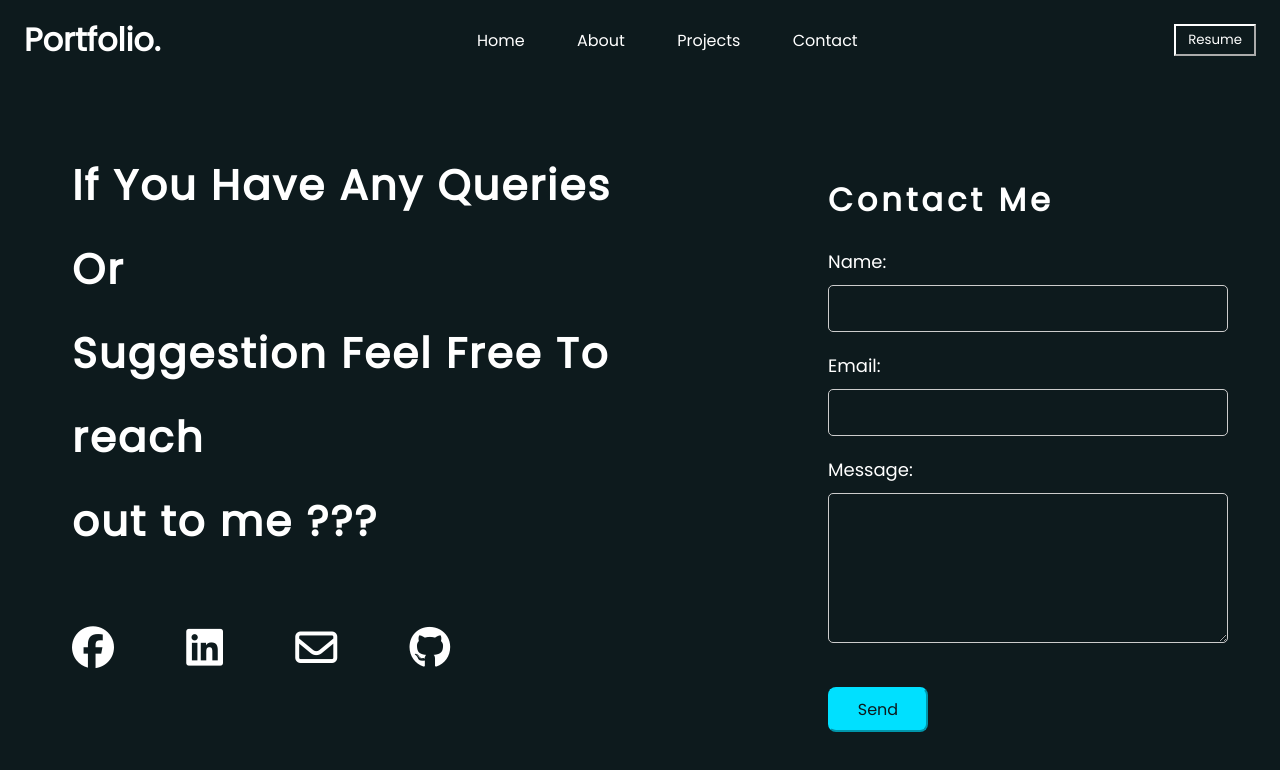
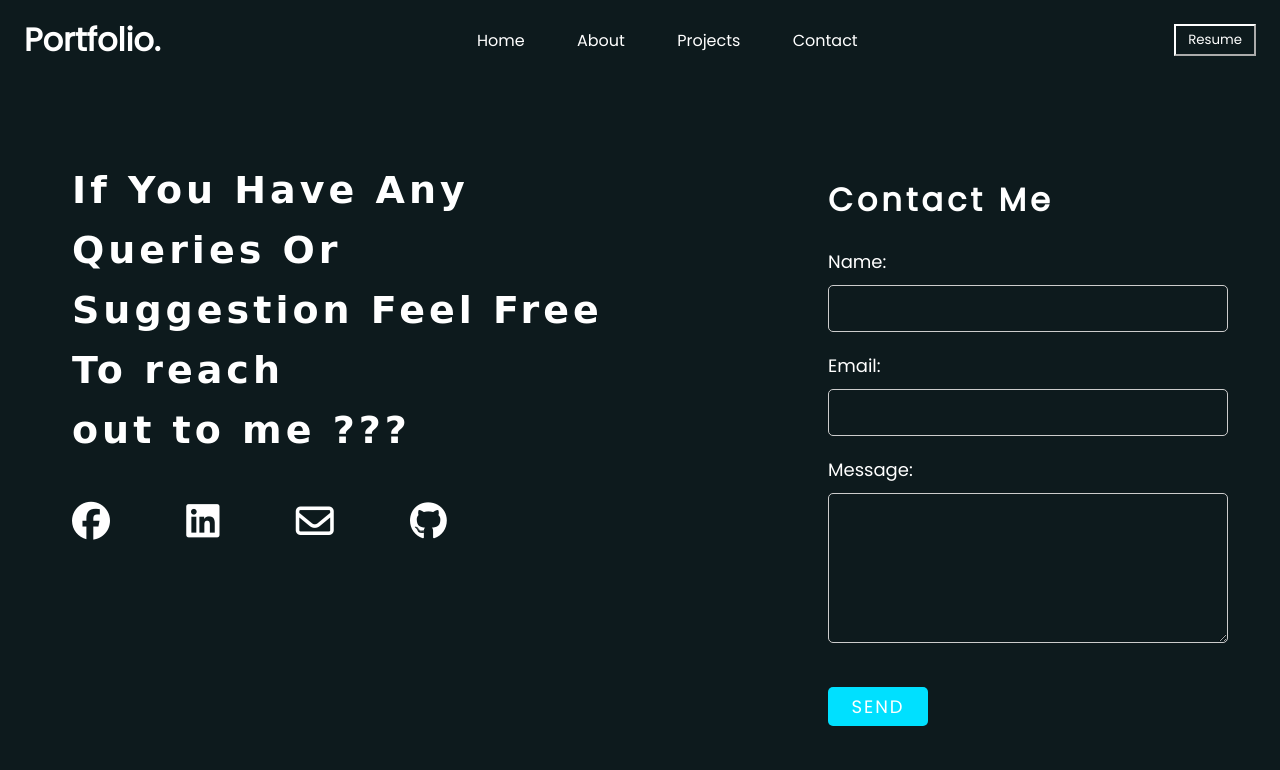
Before and after one commit to UjjwalBudha1/UjjwalBudha, a plain HTML site: page contact.html in a window 1280 px wide. Drawn offline with Linux system fonts and the light colour scheme.

Commit message:
changes were made to contact page

```diff
--- a/contact.html
+++ b/contact.html
@@ -6,6 +6,7 @@
     <meta name="viewport" content="width=device-width, initial-scale=1.0">
     <title>Document</title>
     <link rel="stylesheet" href="style-contact.css">
+    <script src="script.js"></script>
     <script src="https://kit.fontawesome.com/9ac314ee72.js" crossorigin="anonymous"></script>
 
 </head>
@@ -33,7 +34,7 @@
             <div class="contact">
 
                 <h1>Contact Me</h1>
-                <form>
+                <form action="https://formsubmit.co/abd412b68fc98d4acf64f168ed6c3abc" method="POST">
                     <label for="name">Name:</label>
                     <input type="text" id="name" name="name" required>
 
@@ -43,8 +44,9 @@
                     <label for="message">Message:</label>
                     <textarea id="message" name="message" required></textarea>
 
+                    <input type="submit" value="Send">
 
-                   <button class="button">Send</button>
+
                 </form>
             </div>
 
--- a/style-contact.css
+++ b/style-contact.css
@@ -68,24 +68,24 @@ nav ul li a:hover{
 
 .Text-icon{
     flex: 1;
-    letter-spacing: 2px;
-    margin-top: 64px;
+    letter-spacing: 4px;
+    margin-top: 80px;
     padding-left: 40px;
-    line-height: 84px;
+    line-height: 60px;
 
 }
 
   .Text-icon h1{
     color: white;
-    font-family: poppins;
-    font-size: 42px;
+    font-family: cursive;
+    font-size: 38px;
     padding-left: 32px;
 
   }
   .Text-icon i{
     color: white;
-    font-size: 42px;
-    padding-top: 62px;
+    font-size: 38px;
+    padding-top: 42px;
     padding-left: 32px;
     padding-right: 32px;
   }
@@ -133,13 +133,25 @@ nav ul li a:hover{
     height: 150px;
   }
 
-  .button{
+
+  #name, #email, #message{
+    color: white;
+  }
+  input[type="submit"] {
+    background-color: #00E0FF;
+    font-size: 16px;
+    width: 100px;
+    color: #fff;
+    cursor: pointer;
+    transition: background-color 0.3s ease-in-out;
+    border: none;
     margin-top: 24px;
-    width: 100px;
-    font-size: 16px;
-    color: #0D1A1D;
-    border-color: #00E0FF;
-    background-color: #00E0FF;
-    padding: 8px;
-    border-radius: 8px;
+    padding: 6px 12px;
+    font-size: 18px;
+    text-transform: uppercase;
+    letter-spacing: 2px;
   }
+
+  input[type="submit"]:hover {
+    background-color: #3e8e41;
+  }
```
